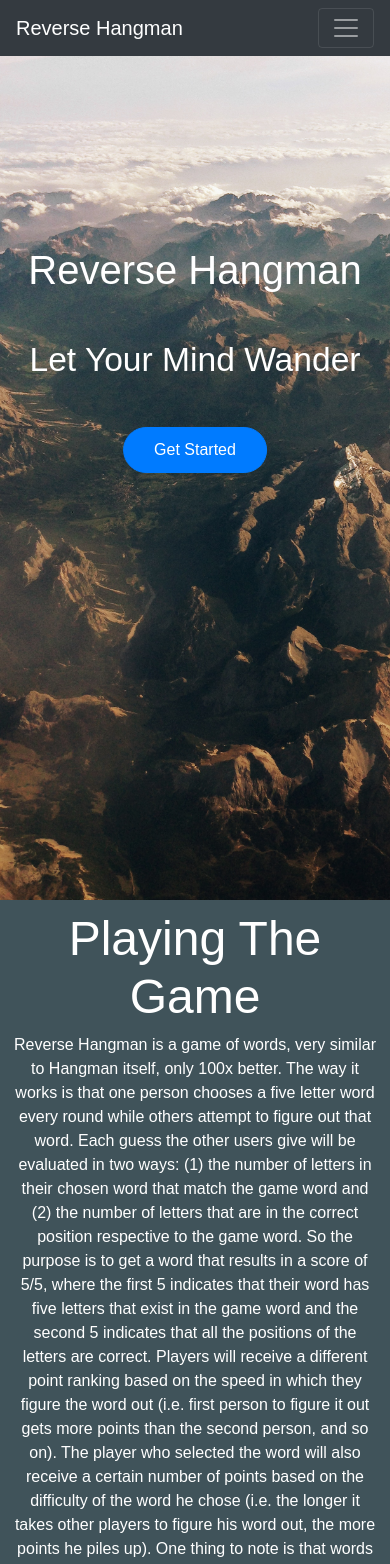
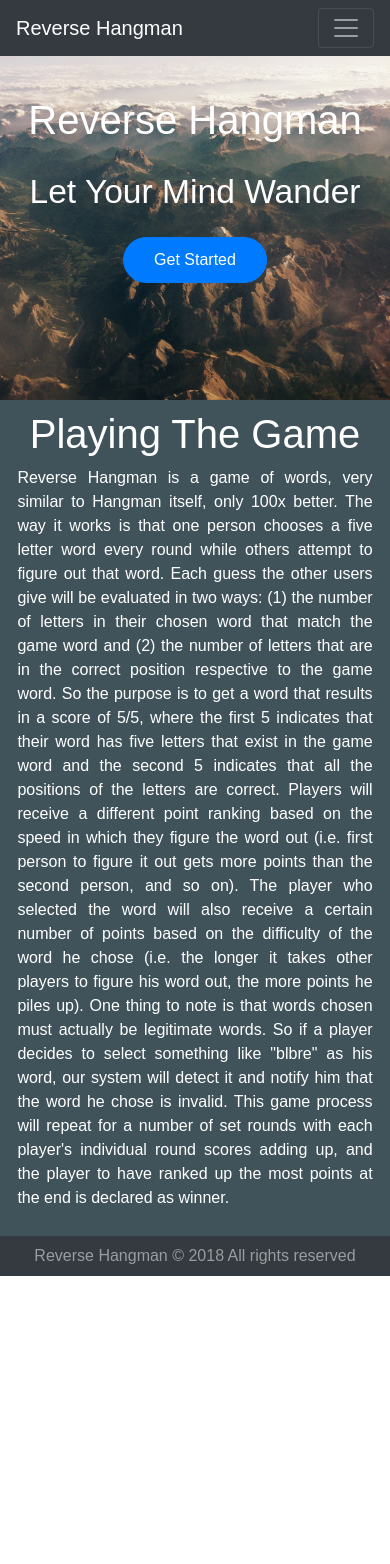
Before and after one commit to khalilhijazi/Reverse-Hangman-Site, a React (Create React App) app in the folder reverse-hangman-app/: page / in a window 390 px wide. Shown: the top 1564 px of the page. After the commit the page ends 1276 px from the top, so only its background shows below. Built offline with nearby package versions, Linux system fonts and the light colour scheme.

Commit message:
Adjusted background image responsiveness as well as well as font sizing

```diff
--- a/reverse-hangman-app/src/BackgroundImage.css
+++ b/reverse-hangman-app/src/BackgroundImage.css
@@ -1,19 +1,15 @@
 #imgContainer {
     width: 100%;
     height: 900px;
+    margin: auto;
+    overflow: auto;
     position: relative;
     background-image: url('./backgroundImage.jpg');
     -webkit-background-size: cover;
     -moz-background-size: cover;
     -o-background-size: cover;
     background-size: cover;
-    left:0; right:0;
-    top:0; bottom:0;
-	margin:auto;
 
-	max-width:100%;
-	max-height:100%;
-	overflow:auto;
 }
 
 
@@ -56,6 +52,30 @@
 
 }
 
+@media screen and (min-width:750px) and (max-width: 1024px) {
+    #imgContainer {
+        height: 500px;
+    }
+    #imgContainer #description {
+        top: 45%;
+    }
+    #imgContainer .btn {
+        top: 60%;
+    }
+}
+
+@media screen and (max-width: 749px) {
+    #imgContainer {
+        height: 400px;
+    }
+    #imgContainer #description {
+        top: 48%;
+    }
+    #imgContainer .btn {
+        top: 65%;
+    }
+}
+
 @media screen and (min-width: 360px) and (max-width: 550px) {
     #imgContainer #title {
         font-size: 250%;
--- a/reverse-hangman-app/src/GamePlay.css
+++ b/reverse-hangman-app/src/GamePlay.css
@@ -16,5 +16,13 @@
 
 .gameplayContainer #rulesDescription1 {
     color: white;
+    margin-left: 2%;
+    margin-right: 2%;
+    text-align: justify;
 
 }
+@media screen and (max-width: 500px) {
+    .gameplayContainer #rulesTitle {
+        font-size: 250%;
+    }
+}
```
Also changed, not shown: reverse-hangman-app/src/Body.css (line endings or trailing spaces).
